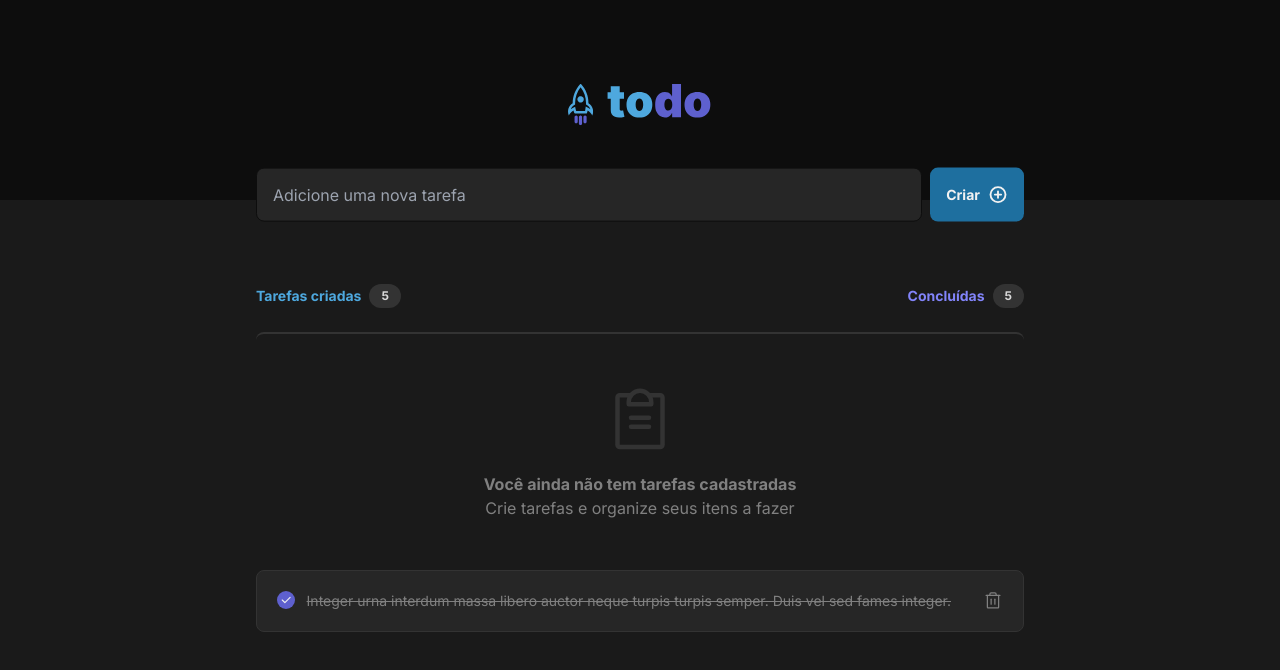
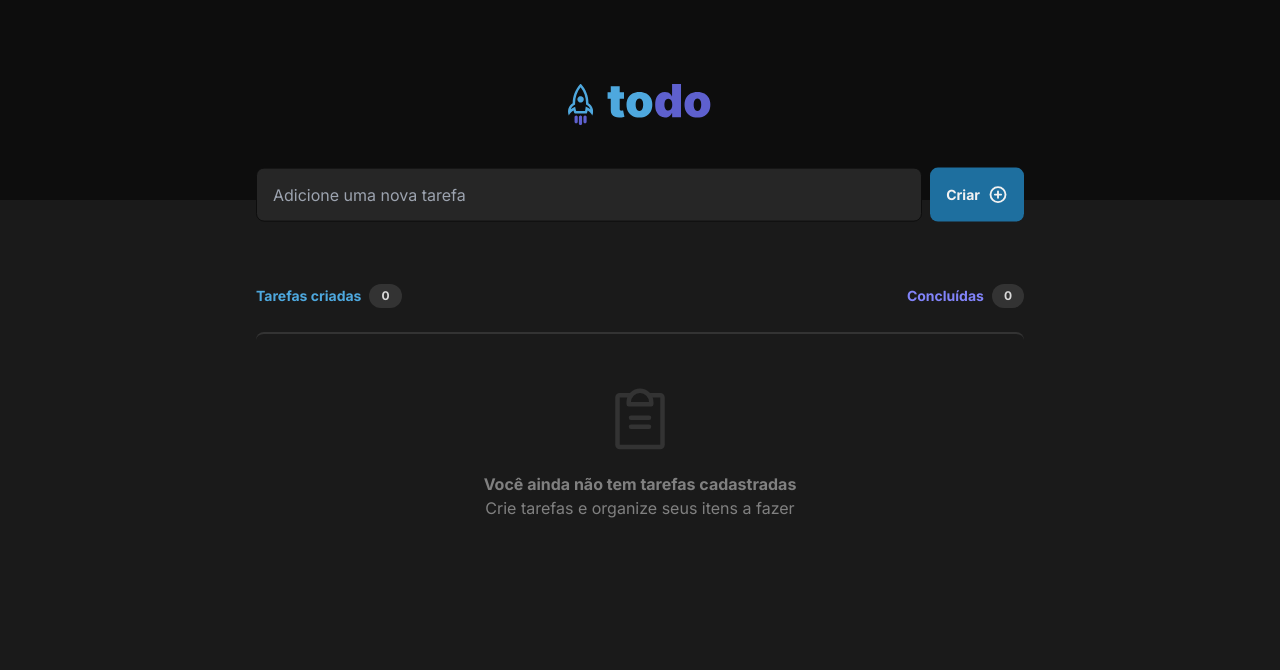
Before and after one commit to JamDev0/To-Do-Do-Do, a React (Vite) app: page / in a window 1280 px wide. Shown: the top 670 px of the page. Built offline with nearby package versions, Linux system fonts and the light colour scheme.

Commit message:
Começo do desenvolvimento das funcionalidades

```diff
--- /dev/null
+++ b/Jsons/ToDos.json
@@ -0,0 +1,31 @@
+[
+    {
+        "id": 1,
+        "isChecked": false,
+        "content": "Integer urna interdum massa libero auctor neque turpis turpis semper. Duis vel sed fames integer."
+    },
+
+    {
+        "id": 2,
+        "isChecked": true,
+        "content": "Lorem ipsum dolor sit amet, consectetur adipiscing elit. Quisque quis ligula commodo, fringilla nibh in, suscipit nulla. Curabitur accumsan metus augue, sit amet aliquam lorem."
+    },
+
+    {
+        "id": 3,
+        "isChecked": false,
+        "content": "Lorem ipsum dolor sit amet, consectetur adipiscing elit. Nullam nec leo auctor metus euismod iaculis. Sed at erat ut massa imperdiet tempor. Duis eget feugiat massa. Donec consectetur pulvinar fermentum. Praesent."
+    },
+
+    {
+        "id": 4,
+        "isChecked": false,
+        "content": "Lorem ipsum dolor sit amet, consectetur adipiscing elit. Suspendisse et gravida mi. Nunc erat ligula."
+    },
+
+    {
+        "id": 5,
+        "isChecked": true,
+        "content": "Lorem ipsum dolor sit amet, consectetur adipiscing elit. Nullam ac est dapibus, aliquet massa ultricies, sagittis nunc."
+    }
+]
--- a/src/modules/ToDos/index.tsx
+++ b/src/modules/ToDos/index.tsx
@@ -1,17 +1,39 @@
+import { useEffect, useState } from "react";
+
 import { ToDo } from "../ToDo";
 import { Header } from "./modules/Header";
 import { Main } from "./modules/Main";
 
+interface ToDosInterface {
+    id: number;
+    isChecked: boolean;
+    content: string;
+}
+
 export function ToDos() {
-    // function handleToDoCheck(ToDoId) {
+    const [ToDos, setToDos] = useState<ToDosInterface[] | []>([]);
 
-    // }
+    async function getToDos() {
+        return fetch('../../../Jsons/ToDos.json').then(res => res.json()).then(data => {return data})
+    }
+
+    function doToDosExists() {
+        return ToDos.length > 0;
+    }
+
+    useEffect(()=>{
+
+        getToDos().then(data => {setToDos(data); console.log(ToDos.length)});
+    }, [])
 
     return (
         <section>
-            <Header/>
-            <Main/>
-            <ToDo content="Integer urna interdum massa libero auctor neque turpis turpis semper. Duis vel sed fames integer." isChecked={true}/>
+            <Header
+              ToDos={ToDos}
+            />
+            <Main
+             ToDos={ToDos}
+            />
         </section>
     )
 }
--- a/src/modules/ToDos/modules/Header.tsx
+++ b/src/modules/ToDos/modules/Header.tsx
@@ -1,8 +1,20 @@
-import { useState } from "react"
+import { useEffect, useState } from "react"
 
-export function Header() {
-    const [numOfCreatedToDos, setNumOfCreatedToDos] = useState<number>(5);
-    const [numOfConcludedToDos, setNumOfConcludedToDos] = useState<number>(5);
+interface HeaderProps {
+    ToDos: {
+        id: number;
+        isChecked: boolean;
+        content: string;
+    }[]
+}
+
+export function Header({ ToDos }:HeaderProps) {
+    const [numOfCreatedToDos, setNumOfCreatedToDos] = useState<number>(ToDos.length);
+    const [numOfConcludedToDos, setNumOfConcludedToDos] = useState<number>(0);
+
+    // Arrumar isso aqui que não atualiza o numero de todos >|
+
+    console.log('Numero de Todos dentro do header ', ToDos)
 
     return (
         <header className="flex w-full justify-between mb-[24px] font-bold text-sm">
--- a/src/modules/ToDos/modules/Main.tsx
+++ b/src/modules/ToDos/modules/Main.tsx
@@ -1,14 +1,27 @@
 import { ClipboardText } from "phosphor-react"
 import { useState } from "react"
+import { ToDo } from "../../ToDo";
 
-export function Main() {
+interface MainProps {
+    ToDos: {
+        id: number;
+        isChecked: boolean;
+        content: string;
+    }[]
+}
+
+export function Main({ ToDos }:MainProps) {
     const [doToDosExists, setDoToDosExists] = useState<boolean>(false)
 
     return (
         <main className={`w-full relative rounded-lg border-brand-base-gray-400 border-t-2 ${!doToDosExists ? 'flex items-center justify-center px-20 py-[50px]' : ''}`}>
             {
                 doToDosExists ?
-                    <h1>Opa</h1>
+                    (
+                        ToDos.map( props => {
+                            return <ToDo {...props}/>
+                        })
+                    )
                 :
                     (
                         <div className="flex flex-col items-center justify-center gap-y-[16px]">
```
Also changed, not shown: 1 other file (tests, documents, lock files or other folders).
